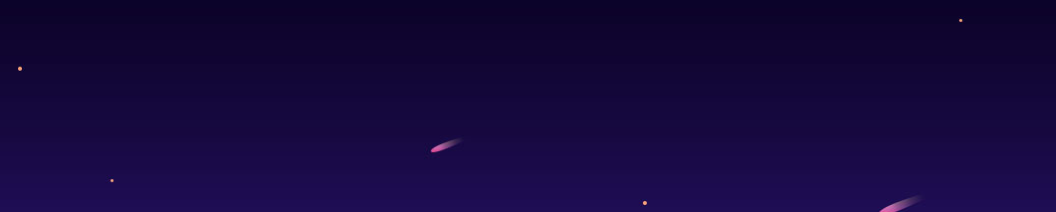
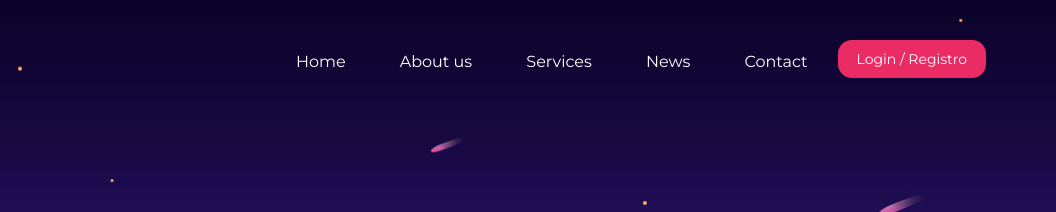
Before and after one commit to artavia17/ultimo_proyecto, a plain HTML site: page servicios.html in a window 1280 px wide. Shown: the top 212 px of the page, 224-1280 px from the left. Drawn offline with Linux system fonts and the light colour scheme; a web font is replaced by a local one.

Commit message:
Se agregó el menú en todas las paginas web

```diff
--- a/servicios.html
+++ b/servicios.html
@@ -40,6 +40,20 @@
 			<i class="fa fa-bars"></i>
 		</div>
 	     <!-- menu -->
+
+     				<div class="nav-warp">
+			<div class="user-panel">
+				<a href="#">Login</a> /
+				<a href="#">Registro</a>
+			</div>
+			<ul class="main-menu">
+				<li><a href="./index.html">Home</a></li>
+				<li><a href="./quienes.html">About us</a></li>
+				<li><a href="./servicios.html">Services</a></li>
+				<li><a href="./noticias.html">News</a></li>
+				<li><a href="./contactenos.html">Contact</a></li>
+			</ul>
+		</div>
 
          <!-- /menu -->
 	</header>
```
Also changed, not shown: index.html (+13 -1 lines), noticias.html (+13 -1 lines), quienes.html (+13 -1 lines).
